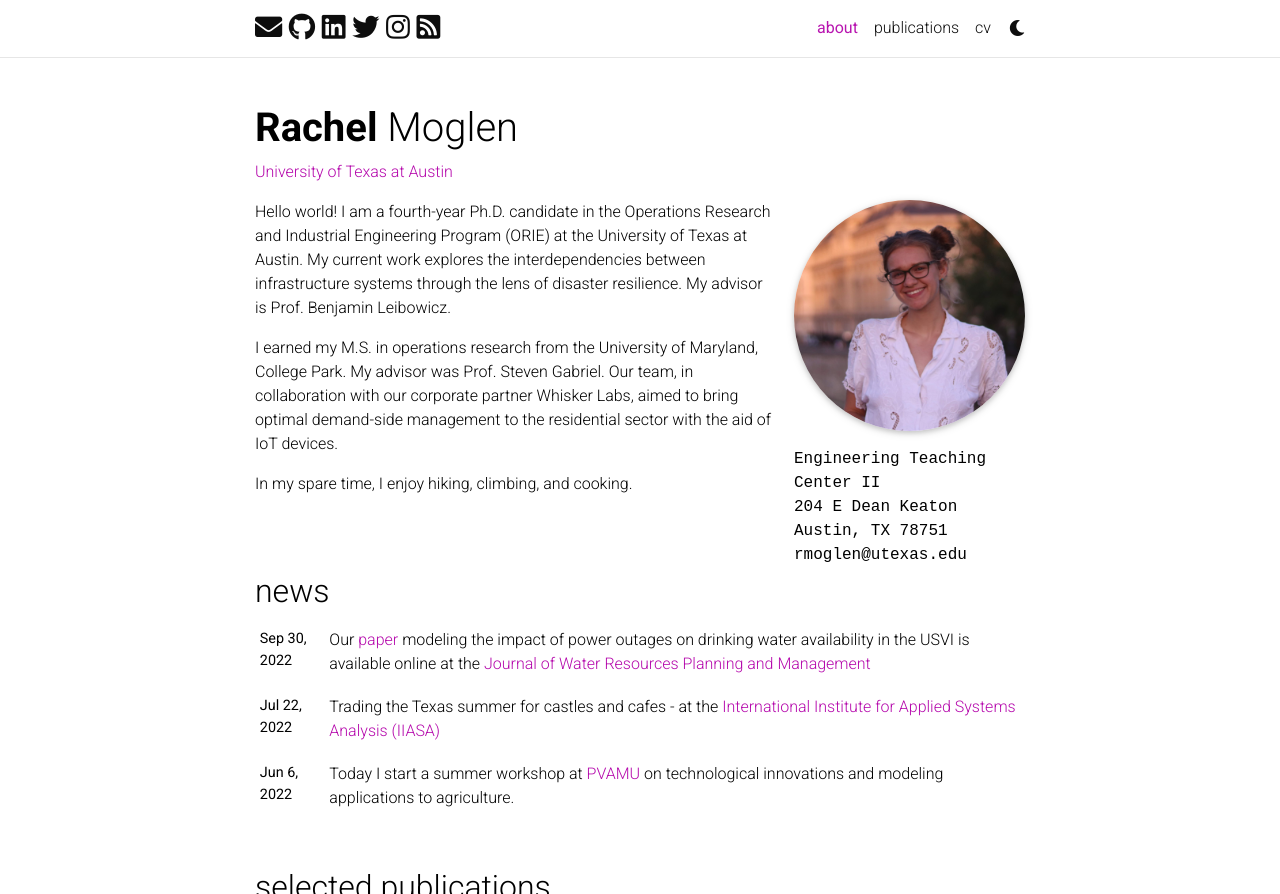
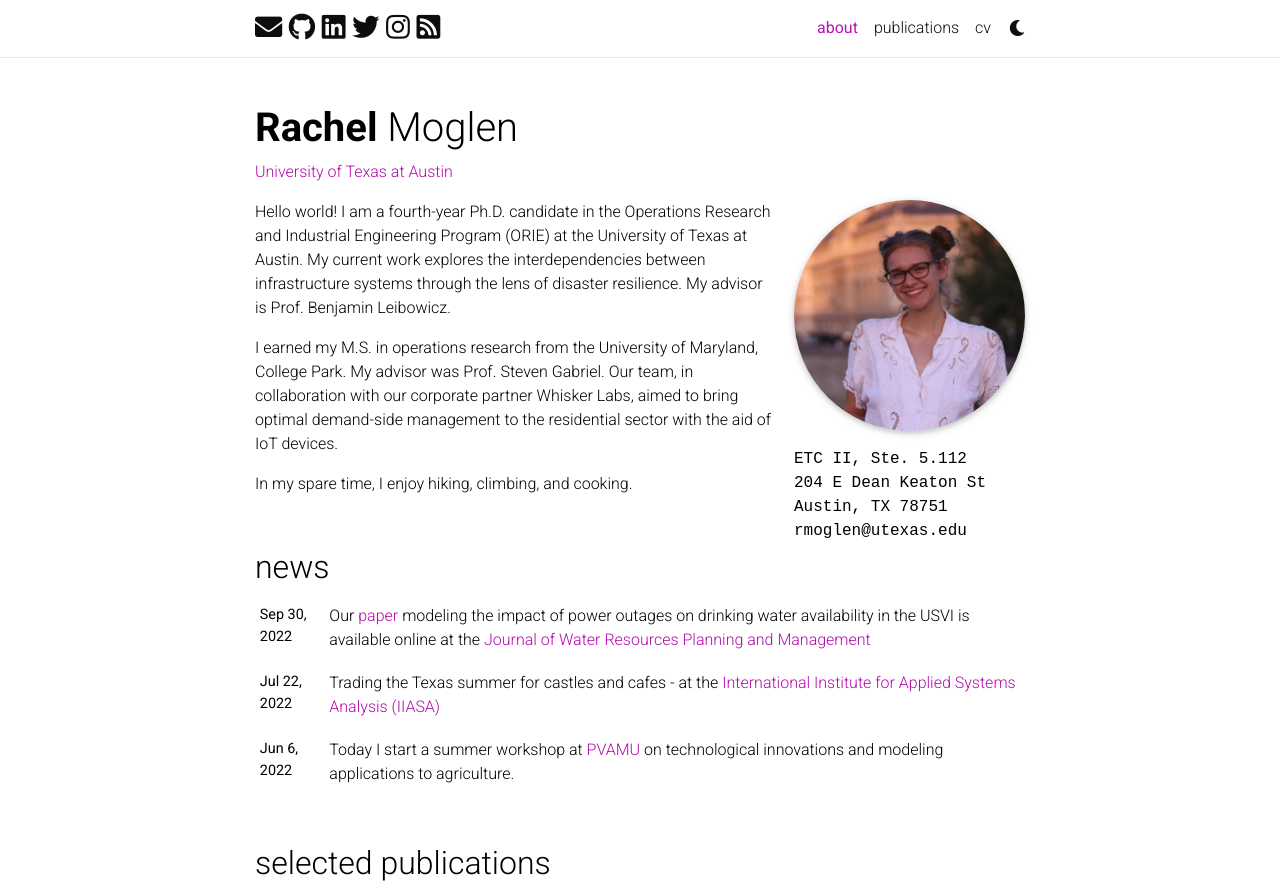
Before and after one commit to rmoglen/rmoglen.github.io, a Jekyll site: the page built from _pages/about.md, in a window 1280 px wide and 1188 px high, cut to the strip 0-894 px from the top of the window. Built offline with Jekyll 4.4.1, drawn with Linux system fonts in a browser that asks for light colours; full-size pictures stand in for the smaller copies a plugin makes; comment, search, counter and statistics services are not loaded; a style sheet for code colours, icons or effects is not loaded.

Commit message:
small changes

```diff
--- a/_pages/about.md
+++ b/_pages/about.md
@@ -5,18 +5,18 @@ permalink: /
 subtitle: <a href='https://www.orie.utexas.edu/'>University of Texas at Austin</a>
 
 profile:
-  align: center
+  align: right
   image: prof_pic.jpg
   image_circular: true # crops the image to make it circular
   address: >
-    <p>Engineering Teaching Center II</p>
-    <p>204 E Dean Keaton</p>
+    <p>ETC II, Ste. 5.112</p>
+    <p>204 E Dean Keaton St</p>
     <p>Austin, TX 78751</p>
     <p>rmoglen@utexas.edu</p>
 
 news: true  # includes a list of news items
 selected_papers: true # includes a list of papers marked as "selected={true}"
-social: true  # includes social icons at the bottom of the page
+social: false  # includes social icons at the bottom of the page
 ---
 
 Hello world! I am a fourth-year Ph.D. candidate in the Operations Research and Industrial Engineering Program (ORIE) at the University of Texas at Austin. My current work explores the interdependencies between infrastructure systems through the lens of disaster resilience. My advisor is Prof. Benjamin Leibowicz.
```
